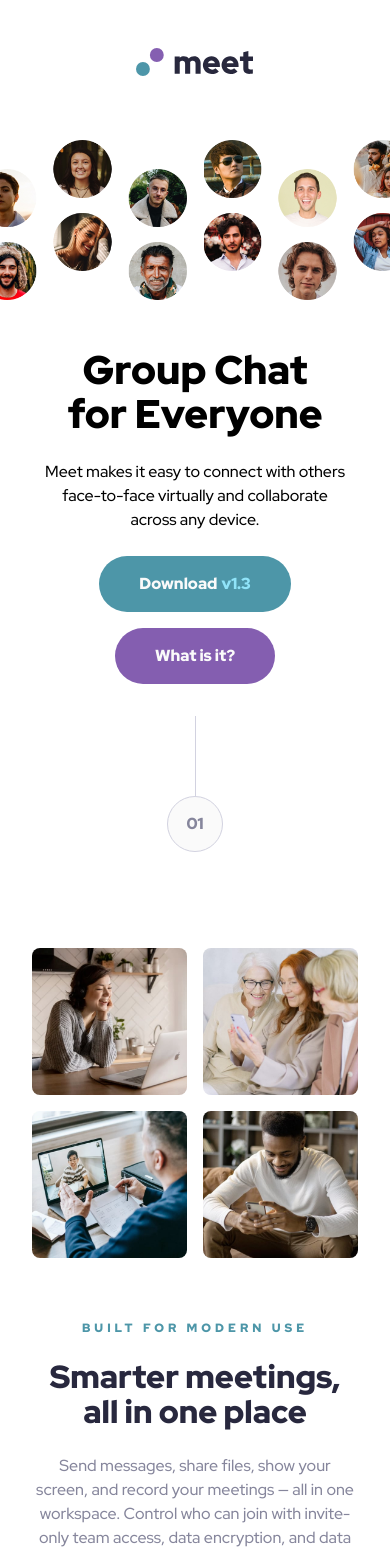
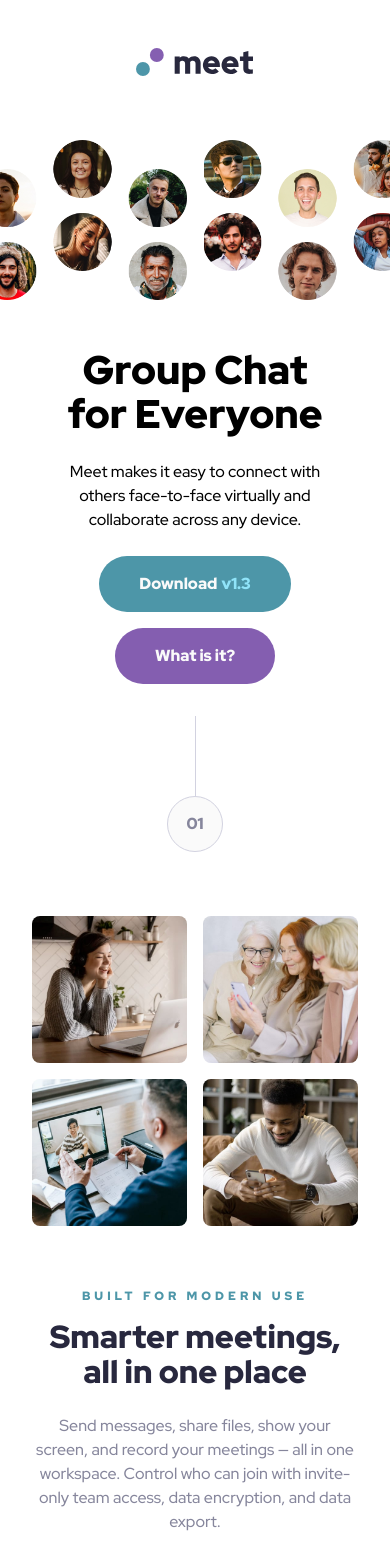
Before and after one commit to JasonY199/meet_landing_page, a Next.js app: page / in a window 390 px wide. Shown: the top 1554 px of the page. Built offline with nearby package versions, Linux system fonts and the light colour scheme.

Commit message:
fix small breakpoint issues

```diff
--- a/components/FeaturesSection.tsx
+++ b/components/FeaturesSection.tsx
@@ -2,8 +2,8 @@ import Image from "next/image";
 
 export default function FeaturesSection() {
   return (
-    <div className="pt-8 mb-[172px] xl:mb-[184px]">
-      <div className="mt-16 xl:mt-20 mx-8 md:mx-16 xl:mx-auto xl:max-w-[1120px] flex flex-col gap-16 xl:gap-20">
+    <div className="mb-[172px] xl:mb-[184px]">
+      <div className="mt-16 mx-8 md:mx-16 xl:mx-auto! xl:max-w-[1120px] flex flex-col gap-16 xl:gap-20">
         {/* Image grid */}
         <div className="grid grid-cols-2 md:grid-cols-4 gap-4 md:gap-6 xl:gap-8">
           <Image
@@ -37,14 +37,15 @@ export default function FeaturesSection() {
         </div>
 
         {/* Text content */}
-        <div className="flex flex-col gap-6 xl:gap-4 text-center md:max-w-[504px] md:mx-auto xl:max-w-[540px]">
-          <h3 className="text-preset-3 text-cyan-600">
-            BUILT FOR MODERN USE
-          </h3>
-          <h2 className="text-preset-2 text-slate-900">
-            Smarter meetings, all in
-            <span className="md:block xl:inline"> one place</span>
-          </h2>
+        <div className="flex flex-col gap-6 xl:gap-8 text-center md:max-w-[530px] md:mx-auto xl:max-w-[540px]">
+          <div className="flex flex-col gap-4 xl:max-w-[410px] xl:mx-auto">
+            <h3 className="text-preset-3 text-cyan-600">
+              BUILT FOR MODERN USE
+            </h3>
+            <h2 className="text-preset-2 text-slate-900">
+              Smarter meetings, all in one place
+            </h2>
+          </div>
           <p className="text-preset-4 text-slate-600">
             Send messages, share files, show your screen, and record your
             meetings — all in one workspace. Control who can join with
--- a/components/Hero.tsx
+++ b/components/Hero.tsx
@@ -61,7 +61,7 @@ export default function Hero() {
           <span>Group Chat</span>
           <span>for Everyone</span>
         </h1>
-        <p className="text-preset-4 text-center px-3 md:px-0 md:max-w-md">
+        <p className="text-preset-4 text-center max-w-[305px] px-3 md:px-0 md:max-w-md">
           Meet makes it easy to connect with others face-to-face virtually and
           collaborate across any device.
         </p>
```
